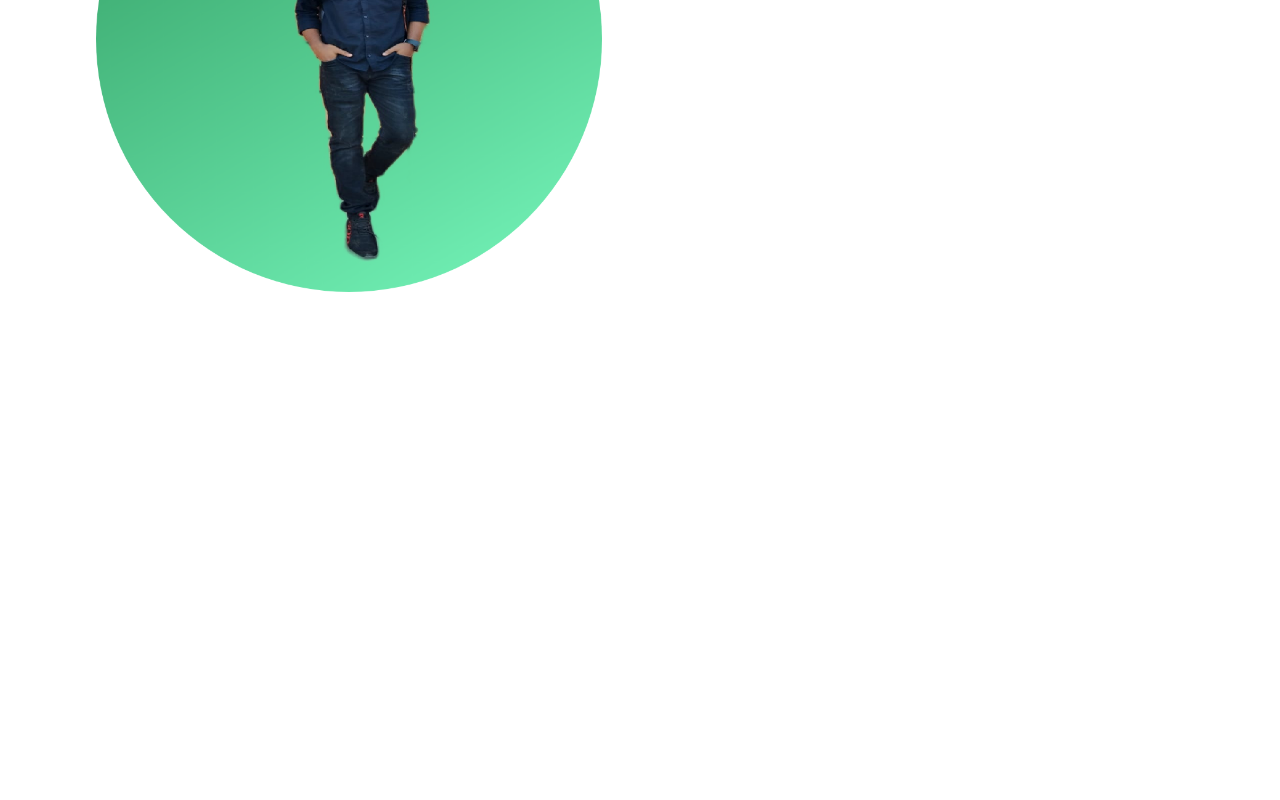
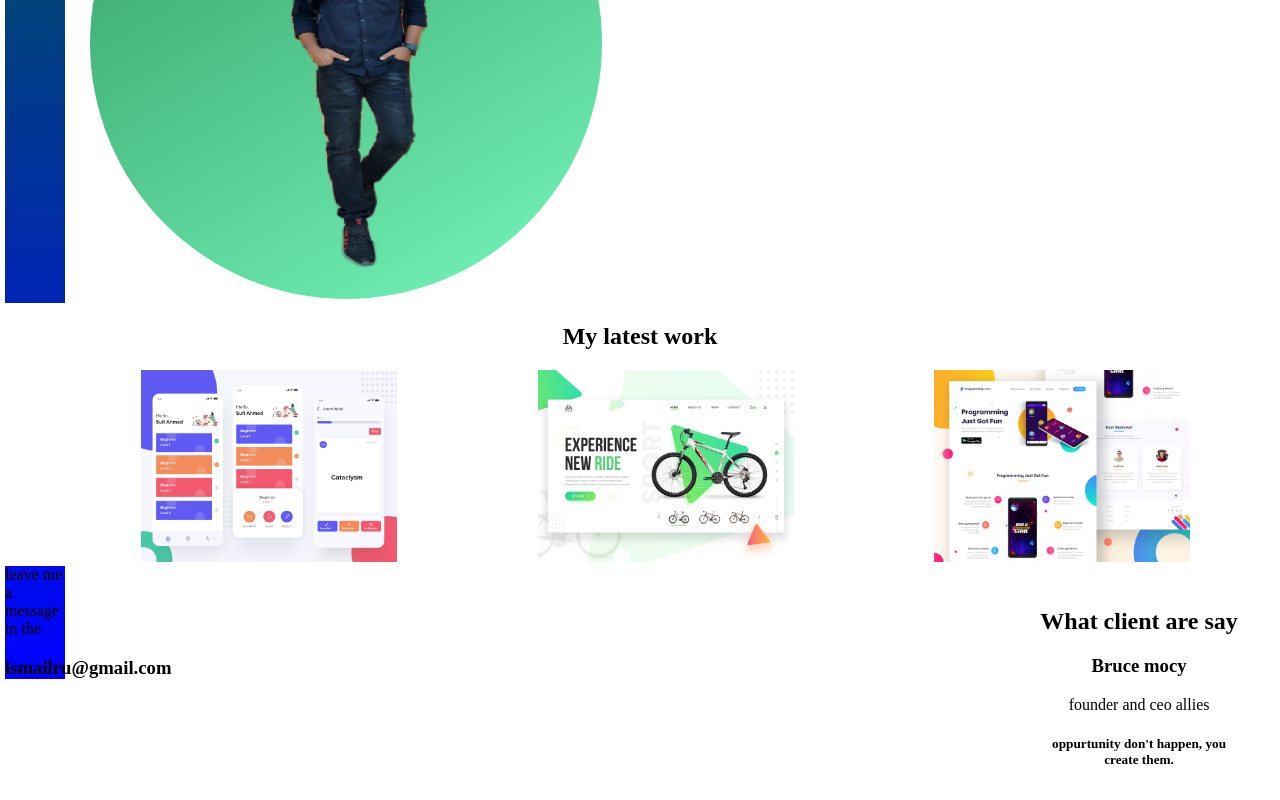
Before and after one commit to ruismail/My-personal-website, a plain HTML site: page index.html in a window 1280 px wide. Shown: the part 643-1443 px from the top of the page. Before the commit the page ends 939 px from the top, so only its background shows below. Drawn offline with Linux system fonts and the light colour scheme.

Commit message:
finished

```diff
--- a/index.html
+++ b/index.html
@@ -33,7 +33,28 @@
     </section>
 
     <section class="end">
-        <h1>My latest work</h1>
+        <h1><center>My latest work</center></h1>
+        <div class="working-image"> <img  src="images/latest-work/work-1.png" alt=""></div>
+        <div class="working-image"> <img  src="images/latest-work/work-2.jpg" alt=""></div>
+        <div class="working-image"><img src="images/latest-work/work-3.jpg" alt=""></div>
+    </section>
+
+    <section class="foter">
+        <div class="end-half">
+            <h1><center>What client are say</center></h1>
+        <h3><center>Bruce mocy</center></h3>
+        <p><center>founder and ceo allies</center></p>
+        <h5><center>oppurtunity don't happen, you create them.</center> </h5>
+
+        </div>
+
+
+    </section>
+    <section>
+        <div class="end-div">
+            <p>leave me a message in the</p>
+            <h3>ismailru@gmail.com</h3>
+        </div>
     </section>
 
 </body>
--- a/style.css
+++ b/style.css
@@ -1,16 +1,17 @@
-
+body{
+    margin: 0px;
+}
 #name{
     color: darkgoldenrod;
 }
+
 .link{
-    .link{
         text-decoration: none;
         background-color: orange;
         padding: 10px 20px;
         border-radius: 5px;
         color: white;
         font-weight: bold;
-    }
 }
 .half{
     width: 40%;
@@ -40,4 +41,35 @@
 .end{
     background-image: url("images/latest-work-bg.png");
     background-repeat: no-repeat;
+    float: inline-end;
 }
+.working-image{
+    width: 20%;
+    float: left;
+    margin-left: 10%;
+    padding-left: 1%;
+
+}
+.working-image img{
+    width: 100%;
+}
+.foter{
+    background-image: url("images/footer-bg.png");
+    background-repeat: no-repeat;
+    float: inline-end;
+    margin: 10px 10px 10px;
+
+}
+.end-half{
+    width: 80%;
+    float: left;
+    margin-left: 5%;
+    padding-left: 2%;
+    margin-right: 5%;
+    margin-top: 5%;
+}
+.end-div{
+    width: 60px;
+    background-image: linear-gradient(green,blue);
+    margin: 10px 5px 10px;
+}
```
Also changed, not shown: images/latest-work/work-1.png (added), images/latest-work/work-2.jpg (added), images/latest-work/work-3.jpg (added).
